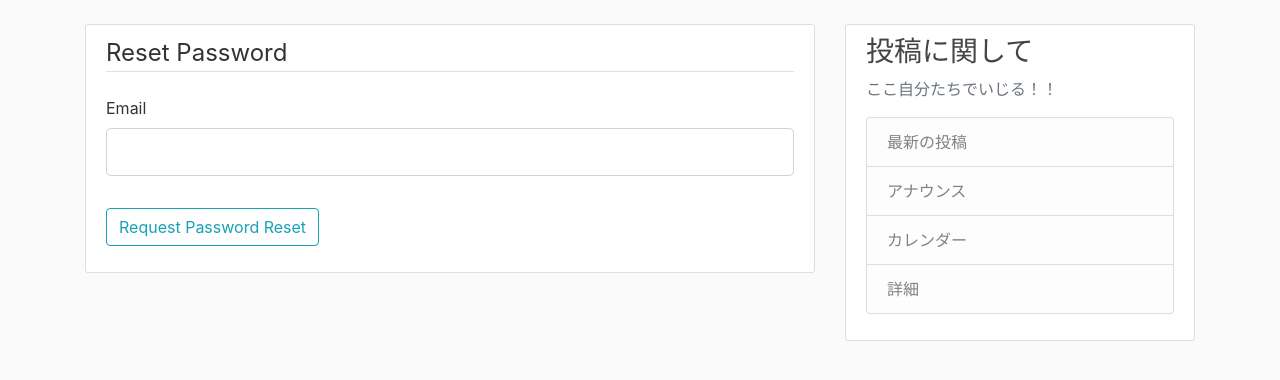
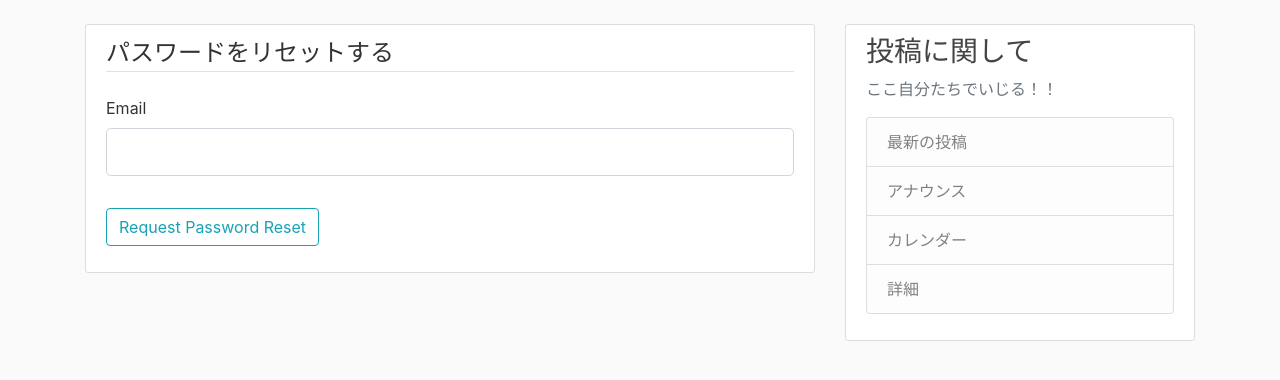
Before and after one commit to DanEiju/21Spring_WebSite, a Flask app: page /reset_password in a window 1280 px wide. Shown: the part 56-436 px from the top of the page. Run offline with Flask 2, Linux system fonts and the light colour scheme; some libraries are stand-ins or nearby versions.

Commit message:
「Reset Password」の文言を「パスワードをリセットする」に変更
7行目

```diff
--- a/WebApp/flaskblog/templates/reset_request.html
+++ b/WebApp/flaskblog/templates/reset_request.html
@@ -4,7 +4,7 @@
         <form method="POST" action="">
             {{ form.hidden_tag() }}
             <fieldset class="form-group">
-                <legend class="border-bottom mb-4">Reset Password</legend>
+                <legend class="border-bottom mb-4">パスワードをリセットする</legend>
                 <div class="form-group">
                     {{ form.email.label(class="form-control-label") }}
                     {% if form.email.errors %}
```
